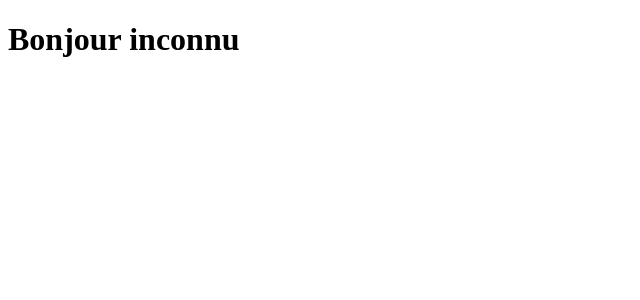
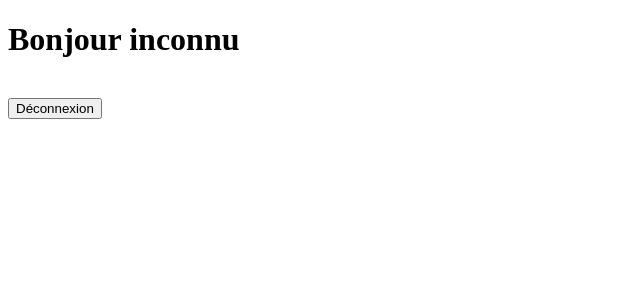
Before and after one commit to JunKamanda/crazee-burger-app, a React app: page /order in a window 1280 px wide. Shown: the top 300 px of the page, without its empty margins (0-640 px from the left). Built offline with nearby package versions, Linux system fonts and the light colour scheme; the HTML template or start-up script is replaced by a standard one.

Commit message:
✨ F02: ORDERPAGE > create route

```diff
--- a/src/pages/ErrorPage.jsx
+++ b/src/pages/ErrorPage.jsx
@@ -1,11 +1,22 @@
-import React from 'react';
+import React from "react";
+import { useNavigate } from "react-router-dom";
 
 const ErrorPage = () => {
-    return (
-        <div>
-            <h1>Not Found</h1>
-        </div>
-    );
+  //state
+  const navigate = useNavigate();
+
+  //comportement
+  const handleClick = () => {
+    navigate("/");
+  };
+
+  //render
+  return (
+    <div>
+      <h1>Page Not Found</h1>
+      <button onClick={handleClick}>Retourner vers la page d'accueil</button>
+    </div>
+  );
 };
 
 export default ErrorPage;
--- a/src/pages/OrderPage.jsx
+++ b/src/pages/OrderPage.jsx
@@ -1,16 +1,23 @@
-import React from 'react';
-import { useLocation } from 'react-router-dom';
+import React from "react";
+import { useLocation, useNavigate } from "react-router-dom";
 
 const OrderPage = () => {
   //state
-    const location =  useLocation()
-    const prenom =  location.state?.prenom || "inconnu";
+  const location = useLocation();
+  const prenom = location.state?.prenom || "inconnu";
+  const navigate = useNavigate();
+
   //comportement
+  const handleClick = ()=>{
+    navigate("/")
+  }
 
   //render
   return (
     <div>
       <h1>Bonjour {prenom}</h1>
+      <br />
+      <button onClick={handleClick}>Déconnexion</button>
     </div>
   );
 };
```
Lines whose indentation alone changed are shown as unchanged.
